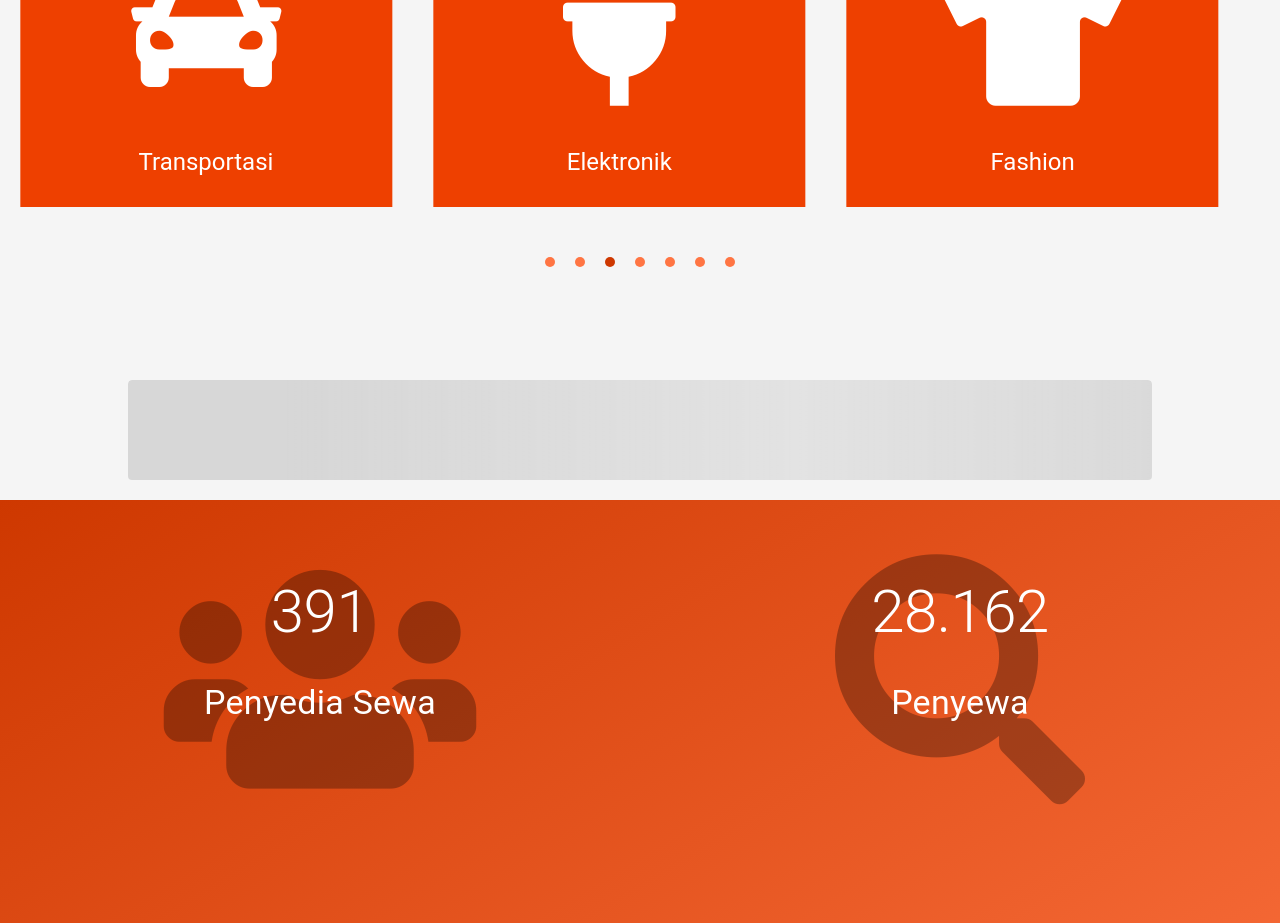
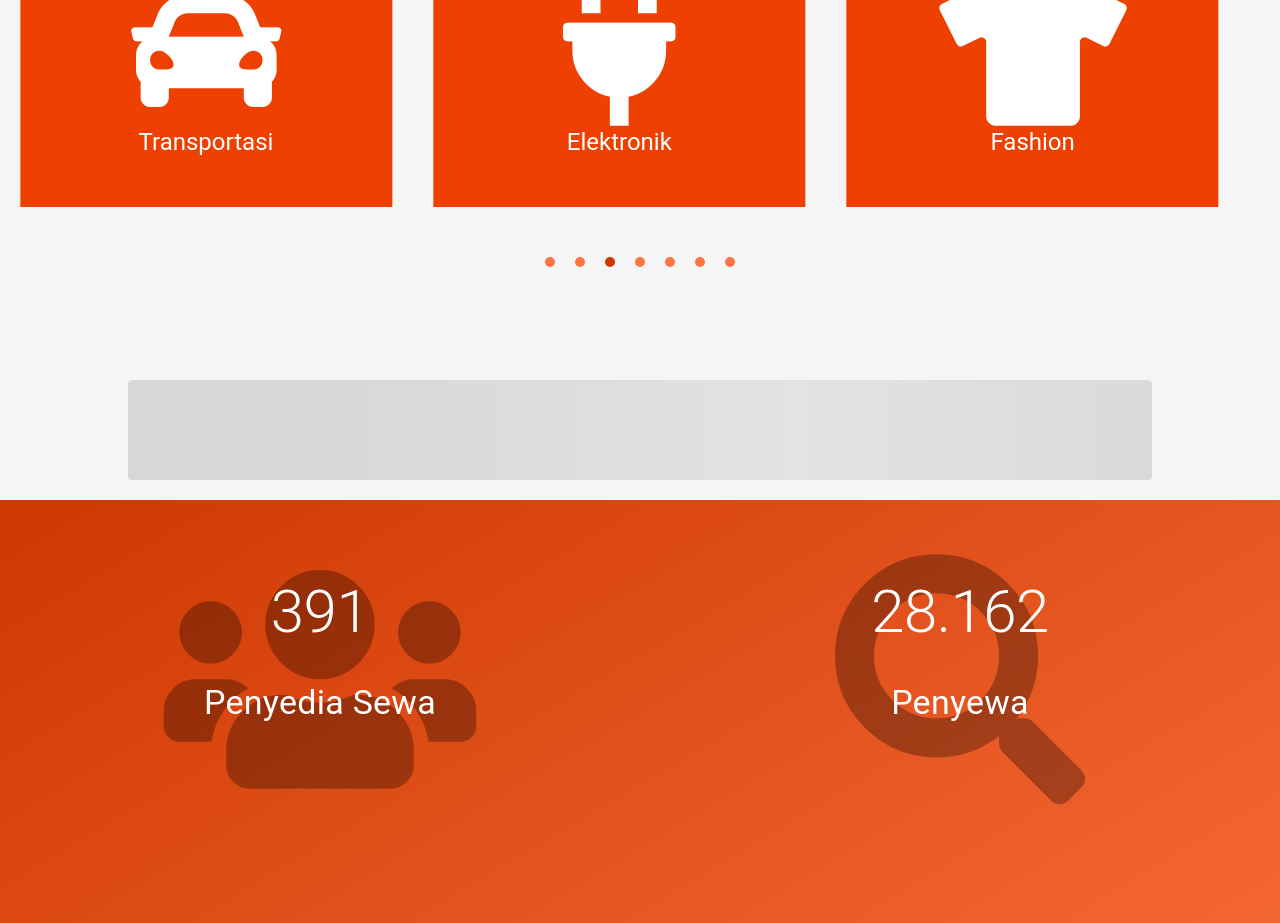
Before and after one commit to fradip12/RentaruWeb, a Vue app: page / in a window 1280 px wide. Shown: the part 5520-6443 px from the top of the page. Built offline with nearby package versions, Linux system fonts and the light colour scheme; the HTML template or start-up script is replaced by a standard one.

Commit message:
fix : catslider, kegedean kalo di md device

```diff
--- a/src/components/homepage/catslider.vue
+++ b/src/components/homepage/catslider.vue
@@ -20,7 +20,7 @@
           <v-icon class="" :size="width >= 600 ? 150 : 70" dark>{{
             item.icon
           }}</v-icon>
-          <div class="white--text text-center text-sm-h5 text-body-1 mt-sm-10">
+          <div class="white--text text-center text-sm-h5 text-body-1">
             {{ item.text }}
           </div>
         </div>
```
